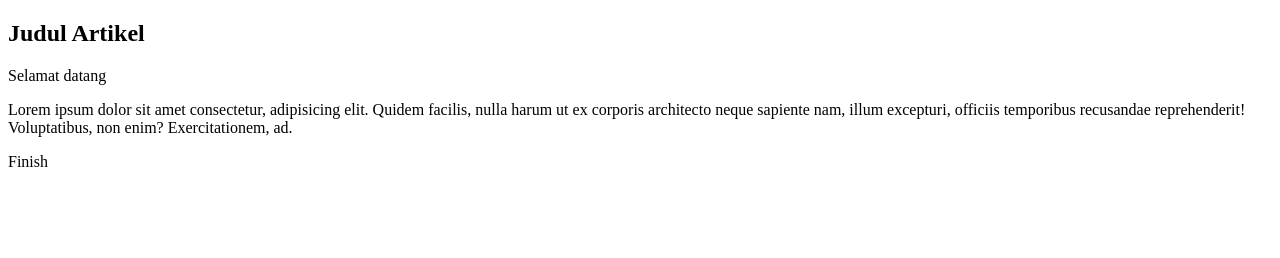
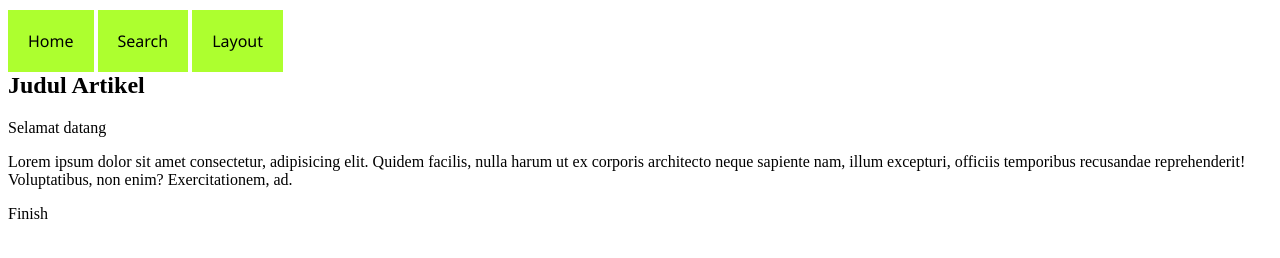
Before and after one commit to georgejusen/RevoU-Software-Engineering, a plain HTML site: page semanticLayout.html in a window 1280 px wide. Drawn offline with Linux system fonts and the light colour scheme.

Commit message:
Update semanticLayout.html

```diff
--- a/semanticLayout.html
+++ b/semanticLayout.html
@@ -4,8 +4,29 @@
     <meta charset="UTF-8" />
     <meta name="viewport" content="width=device-width, initial-scale=1.0" />
     <title>Semantic Layout HTML</title>
+    <style>
+      .home,
+      .search,
+      .Layout {
+        display: inline;
+        background-color: greenyellow;
+        padding: 20px;
+        text-align: center;
+        font-style: normal;
+        font-family: "Segoe UI", Tahoma, Geneva, Verdana, sans-serif;
+        cursor: pointer;
+      }
+      #navbar {
+        margin-top: 30px;
+      }
+    </style>
   </head>
   <body>
+    <nav id="navbar">
+      <div class="home">Home</div>
+      <div class="search">Search</div>
+      <div class="Layout">Layout</div>
+    </nav>
     <article>
       <header>
         <h1>Judul Artikel</h1>
```
